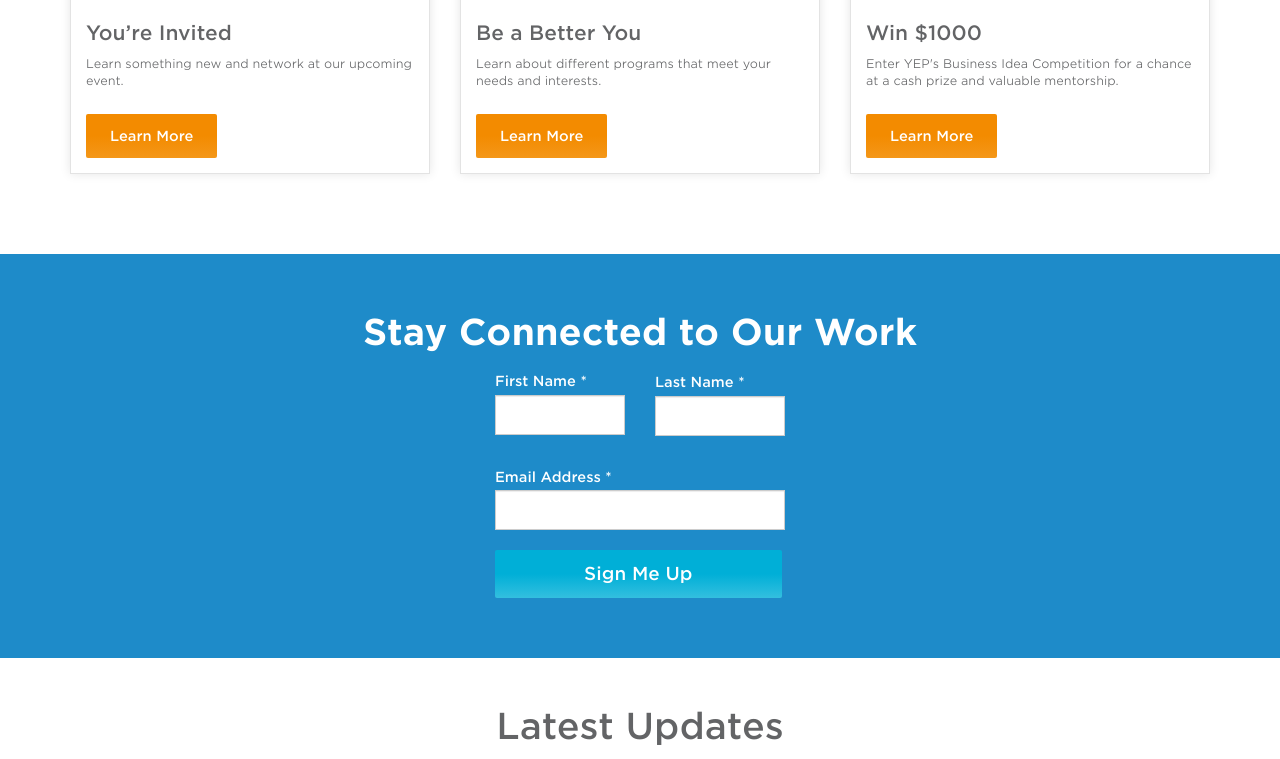
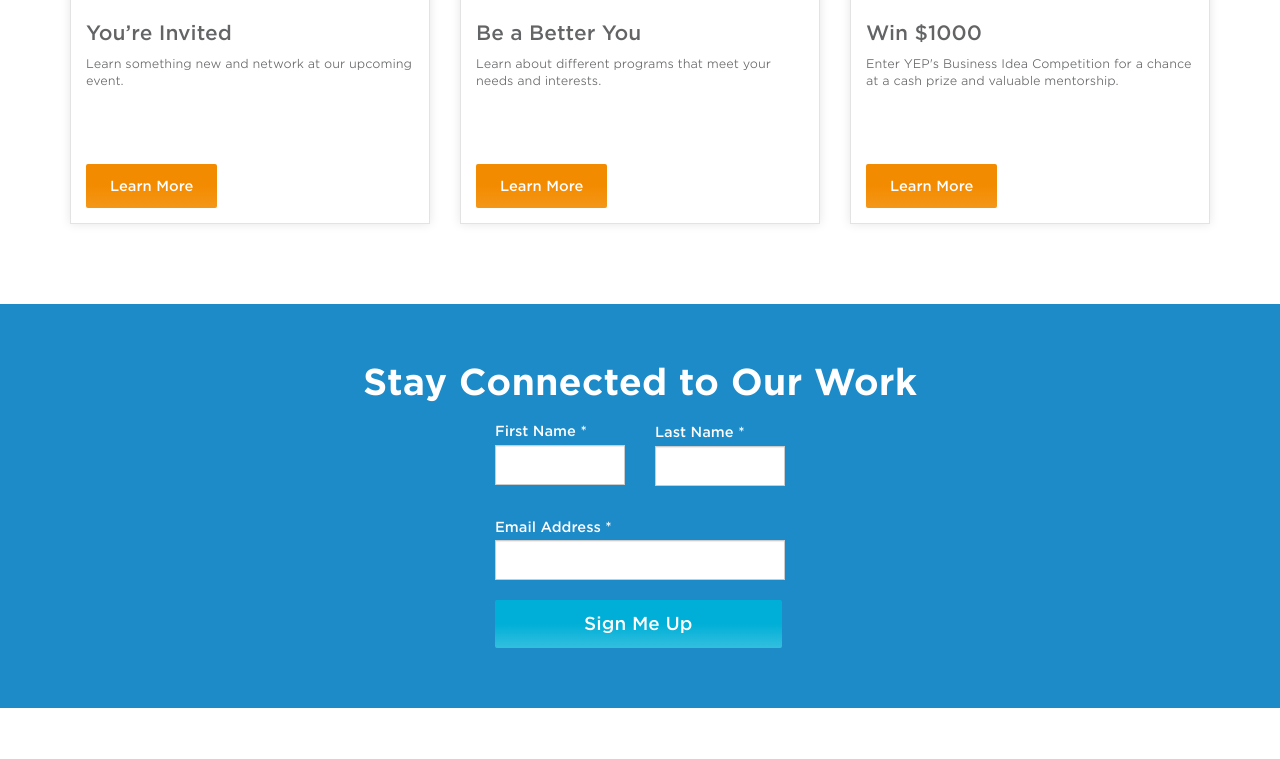
Before and after one commit to YEPNetwork/yepnetwork.github.io, a Jekyll site: the page built from index.html, in a window 1280 px wide. Shown: the part 898-1657 px from the top of the page. Built offline with Jekyll 4.4.1, drawn with Linux system fonts in a browser that asks for light colours; nearby versions of some CDN libraries; comment, search, counter and statistics services are not loaded.

Commit message:
Reverted card height.

```diff
--- a/_sass/_app.scss
+++ b/_sass/_app.scss
@@ -1484,7 +1484,7 @@ img.event-featured-img {
 .overview section.sub-navigation .card {
   position: relative;
   background-color: #FFF;
-  min-height: 375px;
+  min-height: 425px;
   border: 1px solid #e3e3e3;
   -moz-box-shadow: 0 0 10px 0 rgba(0, 0, 0, .1);
   -webkit-box-shadow: 0 0 10px 0 rgba(0, 0, 0, .1);
```
